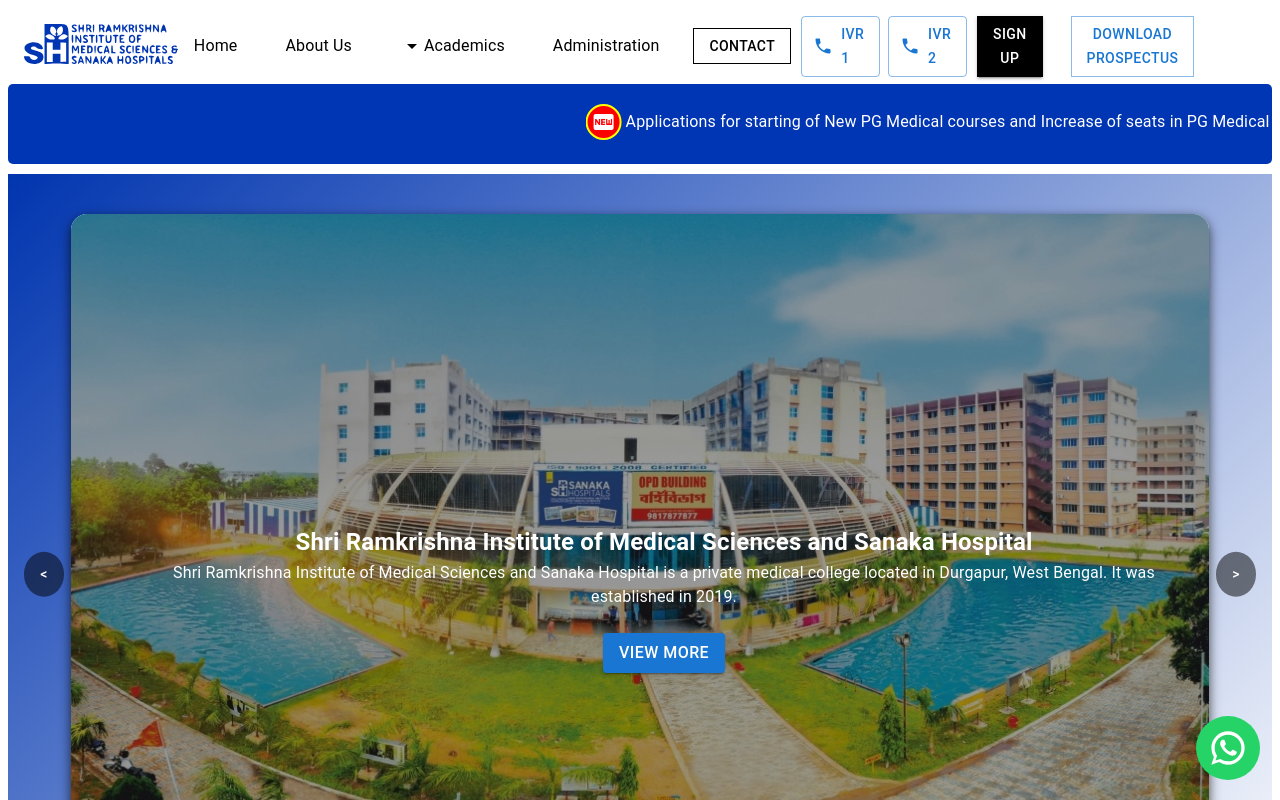
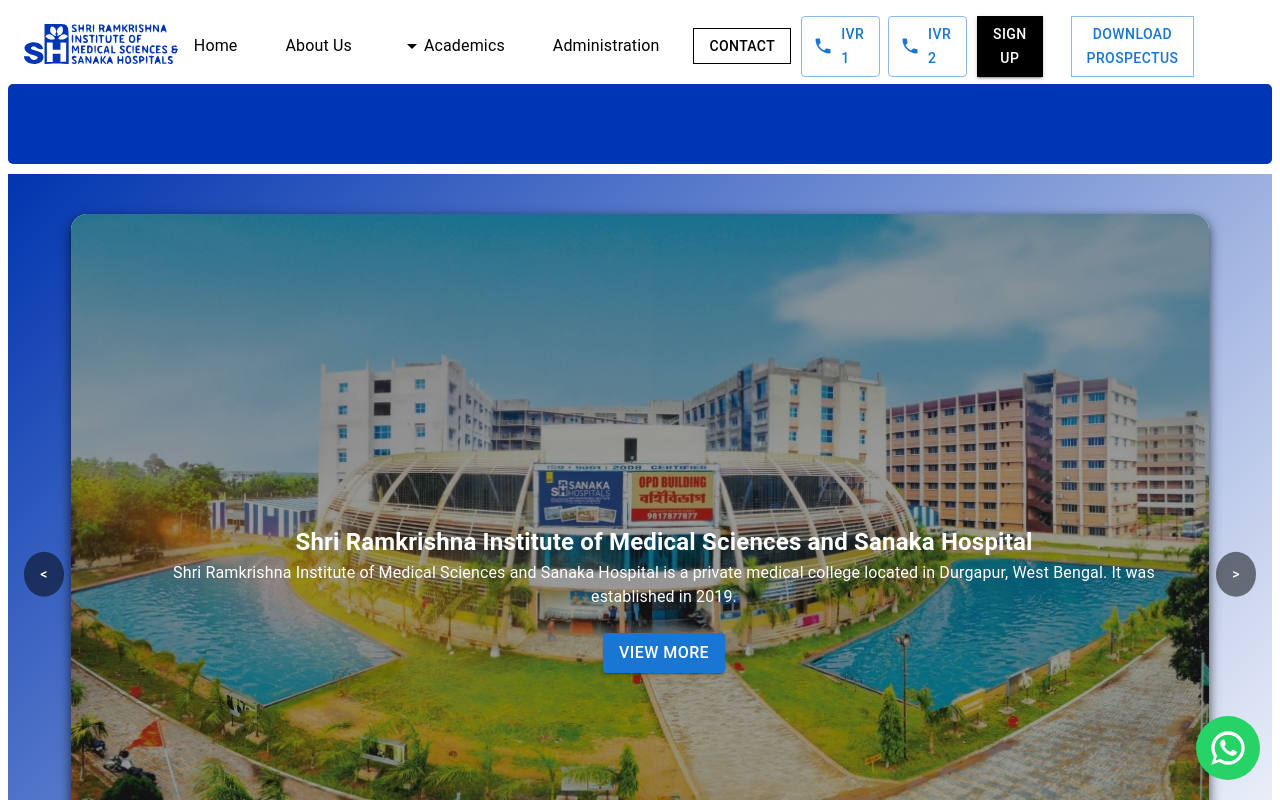
Before and after one commit to IAmShivay/SanakaFrontend, a React (Vite) app: page / in a window 1280 px wide. Shown: the top 800 px of the page. Built offline with nearby package versions, Linux system fonts and the light colour scheme.

Commit message:
notification added

```diff
--- a/src/App.tsx
+++ b/src/App.tsx
@@ -34,7 +34,6 @@
 const UserDashboard = React.lazy(() => import("./components/User/Main"));
 
 const App: React.FC = () => {
-
   const dispatch = useDispatch();
 
   useEffect(() => {
@@ -70,11 +69,8 @@
 const GeneralRoute: React.FC = () => (
   <React.Fragment>
     <Header />
-    <NotificationBar
-      message="Applications for starting of New PG Medical courses and Increase of seats in PG Medical
-courses for Academic Year: 2024-25!"
-      link="https://www.nmc.org.in/MCIRest/open/getDocument?path=/Documents/Public/Portal/LatestNews/Colleges%20concerned-%20Regarding-2.pdf"
-    />
+    <NotificationBar />
+
     <Routes>
       <Route path="/" element={<Home />} />
       <Route path="mbbs" element={<MBBSPage />} />
--- a/src/components/Notification/Notification.tsx
+++ b/src/components/Notification/Notification.tsx
@@ -1,31 +1,51 @@
-
 import React, { useEffect, useRef } from "react";
 import { Box, Typography, Link } from "@mui/material";
 import { keyframes } from "@emotion/react";
-import FiberNewIcon from '@mui/icons-material/FiberNew';
+import FiberNewIcon from "@mui/icons-material/FiberNew";
+
 const scroll = keyframes`
-  0% { transform: translateX(100%); } // Start from the right
-  100% { transform: translateX(-100%); } // End at the left
+  0% { transform: translateX(100%); }
+  100% { transform: translateX(-100%); }
 `;
 
-interface NotificationBarProps {
+interface NotificationItem {
   message: string;
   link?: string;
+}
+
+interface NotificationBarProps {
   duration?: number;
 }
 
-const NotificationBar: React.FC<NotificationBarProps> = ({ message, link, duration = 40}) => {
+const NotificationBar: React.FC<NotificationBarProps> = ({ duration = 40 }) => {
   const notificationRef = useRef<HTMLDivElement>(null);
+
+  // Demo notification items
+  const demoItems: NotificationItem[] = [
+    {
+      message: "MBBS admission open for session 2024-2025",
+      link: "/features/dark-mode",
+    },
+    { message: "Schloership,Loan & Student Credit Card Facility Availble", link: "/summer-sale" },
+    {
+      message: "25% Scholarship Availble",
+      link: "/webinars/react-best-practices",
+    },
+    { message: "System maintenance scheduled for tonight" },
+    {
+      message: "Check out our latest blog post on UI/UX trends",
+      link: "/blog/ui-ux-trends",
+    },
+  ];
 
   useEffect(() => {
     const element = notificationRef.current;
     if (!element) return;
 
-    const animationDuration = element.offsetWidth / 60; // Adjust the divisor for speed requirements
+    const animationDuration = element.offsetWidth / 60;
     element.style.animationDuration = `${animationDuration}s`;
 
-    const timer = setTimeout(() => {
-    }, duration * 1000);
+    const timer = setTimeout(() => {}, duration * 1000);
 
     return () => {
       clearTimeout(timer);
@@ -44,8 +64,8 @@
         top: 0,
         zIndex: 1000,
         height: { xs: "70%", md: "80%", lg: "90%" },
-        marginBottom:'10px',
-        borderRadius:'5px'
+        marginBottom: "10px",
+        borderRadius: "5px",
       }}
     >
       <Box
@@ -54,7 +74,7 @@
           display: "inline-block",
           whiteSpace: "nowrap",
           animation: `${scroll} linear infinite`,
-          width: "100%",
+          width: "full",
           overflow: "hidden",
           color: "white",
           padding: "10px 0",
@@ -63,28 +83,38 @@
           zIndex: 1000,
         }}
       >
-        <Link href={link} sx={{ color: "inherit", textDecoration: "none" }}>
-        <Box display="flex" alignItems="center">
+        {demoItems.map((item, index) => (
+          <Link
+            key={index}
+            href={item.link}
+            sx={{
+              color: "inherit",
+              textDecoration: "none",
+              marginRight: "40px",
+              display: "inline-flex",
+              alignItems: "center",
+            }}
+          >
             <Box
-        style={{
-          backgroundColor: 'red',
-          border: '2px solid yellow',
-          borderRadius: '50%',
-          display: 'flex',
-          alignItems: 'center',
-          justifyContent: 'center',
+              sx={{
+                backgroundColor: "red",
+                border: "2px solid yellow",
+                borderRadius: "50%",
+                display: "flex",
+                alignItems: "center",
+                justifyContent: "center",
                 width: 32,
                 height: 32,
-          marginRight: 4,
+                marginRight: "16px", // Increased from 8px to 16px
               }}
             >
-        <FiberNewIcon style={{ color: 'white' }} />
+              <FiberNewIcon sx={{ color: "white" }} />
             </Box>
             <Typography variant="body1" component="span">
-        {message}
+              {item.message}
             </Typography>
-    </Box>
           </Link>
+        ))}
       </Box>
     </Box>
   );
```
Lines whose indentation alone changed are shown as unchanged.
